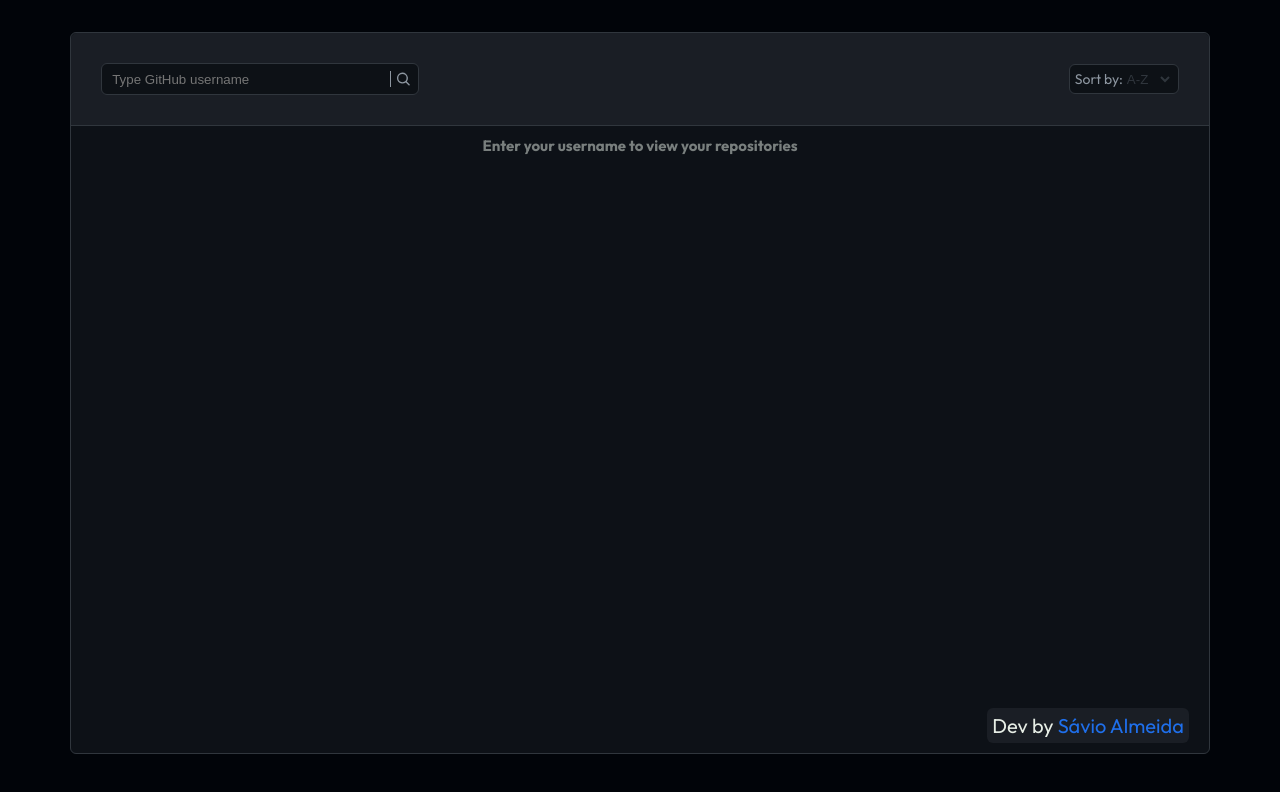
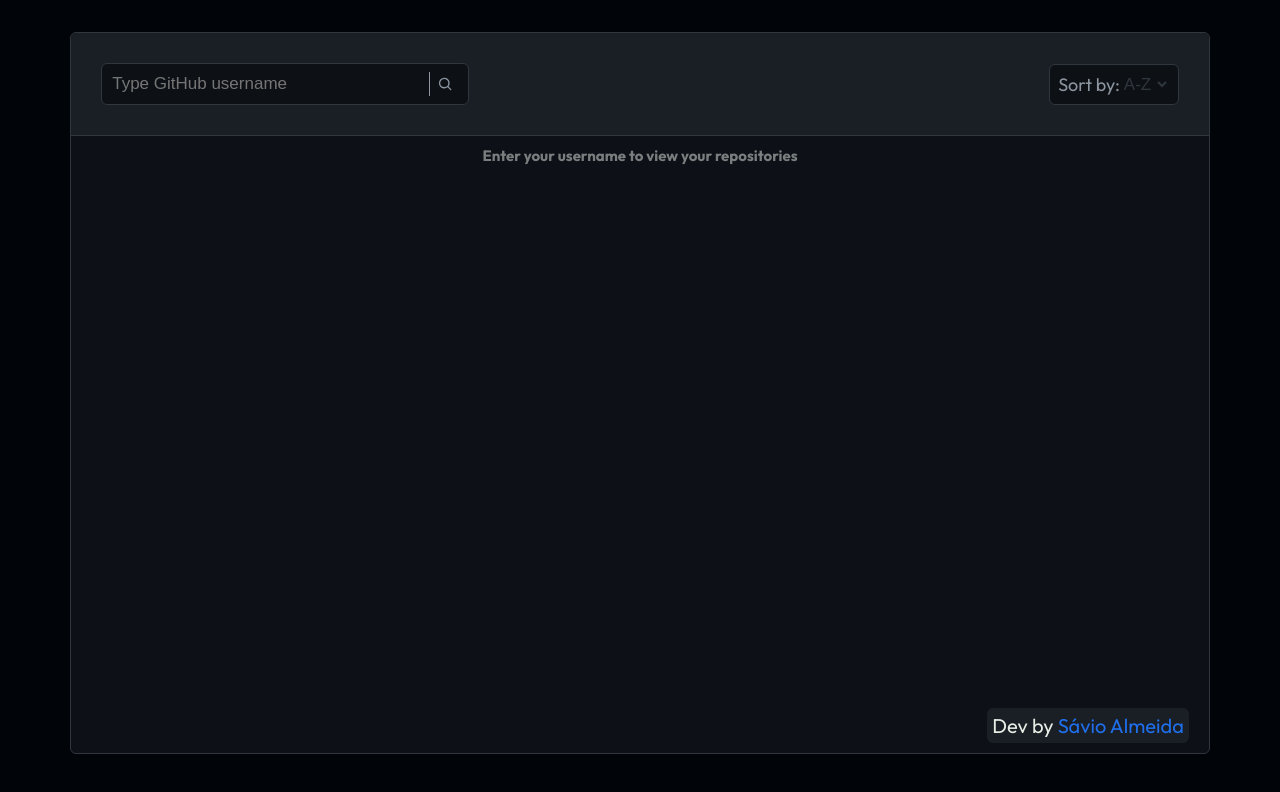
Before and after one commit to Saviovd/github-consulter, a Next.js app: page / in a window 1280 px wide. Shown: the top 792 px of the page. Built offline with nearby package versions, Linux system fonts and the light colour scheme.

Commit message:
fix: header sizes

```diff
--- a/src/components/Search/SearchBarStyles.js
+++ b/src/components/Search/SearchBarStyles.js
@@ -1,7 +1,7 @@
 import styled from 'styled-components';
 
 export const SearchBarStyles = styled.form`
-   background-color: rgba(var(--dark), .5);
+   background-color: rgba(var(--dark), 0.5);
    border: 1px solid rgba(var(--grey-2));
    padding: 0.2rem;
    display: flex;
@@ -9,15 +9,18 @@ export const SearchBarStyles = styled.form`
    justify-content: space-between;
    padding: 0 0.8rem;
    border-radius: 0.6rem;
-   height: 3rem;
-   width: 30rem;
+   height: 4rem;
+   width: 35rem;
    .octicon {
       fill: rgba(var(--grey));
       border-left: 1px solid rgba(var(--grey));
-      padding-left: 0.5rem;
+      padding-left: 0.8rem;
+      margin-right: 0.8rem;
+      height: 60%;
       cursor: pointer;
    }
    .input-text {
+      font-size: 1.7rem;
       background-color: transparent;
       border: 0;
       color: rgba(var(--grey));
@@ -27,11 +30,24 @@ export const SearchBarStyles = styled.form`
          outline: none;
          caret-color: var(--grey);
       }
+
+      @media (max-width: 420px) {
+         font-size: 1.5rem;
+      }
    }
 
    @media screen {
-      @media (max-width: 530px) {
+      @media (max-width: 610px) {
+         width: 30rem;
+      }
+      @media (max-width: 610px) {
+         width: 25rem;
+      }
+      @media (max-width: 420px) {
          width: 20rem;
+      }
+      @media (max-width: 370px) {
+         width: 18rem;
       }
    }
 `;
--- a/src/components/SortBox/SortBoxStyle.js
+++ b/src/components/SortBox/SortBoxStyle.js
@@ -3,13 +3,13 @@ import styled from 'styled-components';
 export const SortBoxStyle = styled.label`
    border-radius: 0.6rem;
    border: 1px solid rgba(var(--grey-2));
-   background-color: rgba(var(--dark), .5);
+   background-color: rgba(var(--dark), 0.5);
    display: flex;
    align-items: center;
-   font-size: 1.4rem;
+   font-size: 1.8rem;
    padding: 0 0.2rem;
    color: rgba(var(--grey));
-   padding: .5rem;
+   padding: 0.8rem;
 
    .select {
       background-color: transparent;
@@ -17,11 +17,13 @@ export const SortBoxStyle = styled.label`
       color: rgba(var(--grey-2));
       width: 5rem;
       cursor: pointer;
+      font-size: 1.7rem;
 
       option {
+         font-size: 1.5rem;
          border-radius: 0.6rem;
          color: rgba(var(--light));
-         background-color: rgba(var(--grey-2, 0));
+         background-color: rgba(var(--grey-2, 0.1));
          border: 0;
          &:hover {
             background-color: rgba(var(--grey));
@@ -34,15 +36,15 @@ export const SortBoxStyle = styled.label`
          caret-color: var(--grey);
       }
       @media screen {
-      @media (max-width: 420px) {
-         width: 2rem;
+         @media (max-width: 480px) {
+            width: 2rem;
+         }
       }
-   }
    }
 
    @media screen {
-      @media (max-width: 420px) {
-         font-size: 1.2rem;
+      @media (max-width: 480px) {
+         font-size: 1.5rem;
       }
    }
 `;
```
